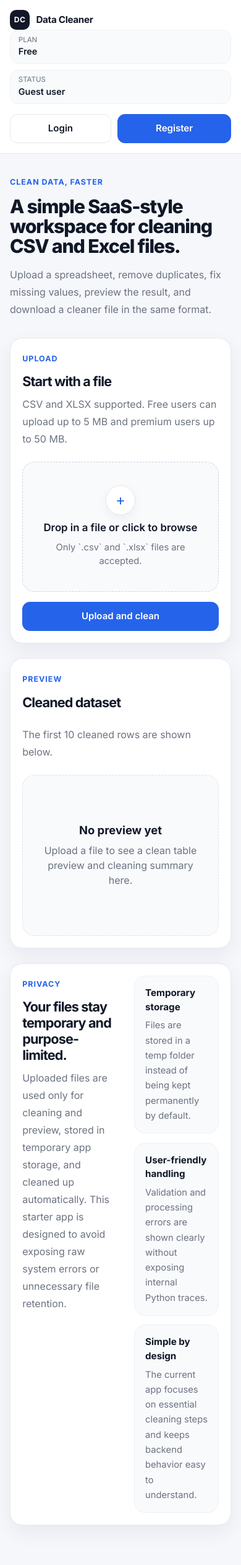
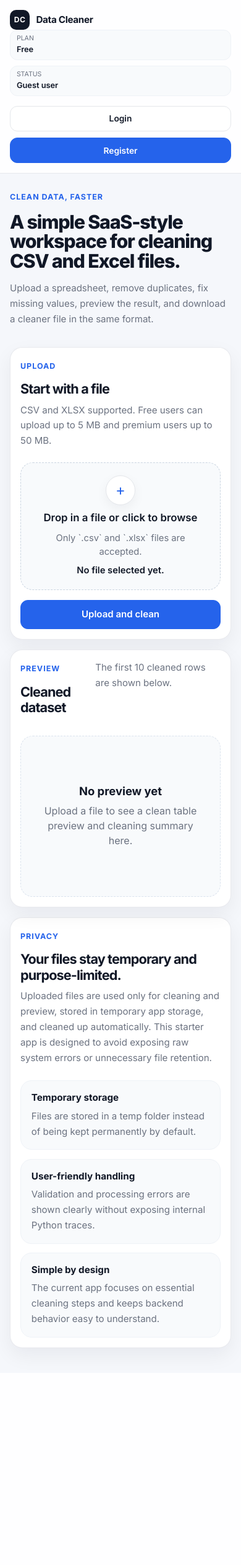
Before and after one commit to siddd26/data-cleaner-app, a Flask app: page / in a window 390 px wide. Shown: the whole page at 62% size. After the commit the page ends 2197 px from the top, so only its background shows below. Run offline with Flask 3, Linux system fonts and the light colour scheme.

Commit message:
Fix drag-and-drop upload box and apply additional UI improvements in index.html and styles.css

```diff
--- a/app/static/css/styles.css
+++ b/app/static/css/styles.css
@@ -221,7 +245,14 @@ a {
 .content-grid {
     display: grid;
     gap: 1.5rem;
-    grid-template-columns: minmax(320px, 380px) minmax(0, 1fr);
+    grid-template-columns: minmax(0, 360px) minmax(0, 1fr);
+    align-items: start;
+    width: 100%;
+}
+
+.content-grid > * {
+    min-width: 0;
+    max-width: 100%;
 }
 
 .saas-card {
@@ -230,11 +261,15 @@ a {
     border-radius: 24px;
     box-shadow: var(--shadow-soft);
     padding: 1.6rem;
+    min-width: 0;
+    max-width: 100%;
+    overflow: hidden;
 }
 
 .upload-card,
 .preview-card {
     min-height: 100%;
+    width: 100%;
 }
 
 .section-header {
@@ -257,15 +292,18 @@ a {
 .section-text {
     margin-bottom: 0;
     max-width: 420px;
+    min-width: 0;
 }
 
 .upload-form {
     display: grid;
     gap: 1rem;
+    min-width: 0;
+    max-width: 100%;
 }
 
 .upload-dropzone {
-    align-items: center;
+    align-items: stretch;
     background: var(--surface-muted);
     border: 1px dashed #cbd5e1;
     border-radius: 20px;
@@ -277,11 +315,26 @@ a {
     justify-content: center;
     padding: 2rem;
     text-align: center;
+    transition: background-color 0.18s ease, border-color 0.18s ease, box-shadow 0.18s ease, transform 0.18s ease;
+    width: 100%;
+    max-width: 100%;
 }
 
 .upload-dropzone:hover {
     border-color: #94a3b8;
     background: #f8fbff;
+}
+
+.upload-dropzone.is-dragover {
+    background: #eff6ff;
+    border-color: #60a5fa;
+    box-shadow: 0 0 0 4px rgba(37, 99, 235, 0.08);
+    transform: translateY(-1px);
+}
+
+.upload-dropzone.is-ready {
+    background: #f0fdf4;
+    border-color: #34d399;
 }
 
 .upload-dropzone-icon {
@@ -296,6 +349,12 @@ a {
     height: 3rem;
     justify-content: center;
     width: 3rem;
+    margin: auto;
+}
+
+.upload-dropzone.is-ready .upload-dropzone-icon {
+    border-color: #bbf7d0;
+    color: #059669;
 }
 
 .upload-dropzone-title {
@@ -309,8 +368,33 @@ a {
     font-size: 0.92rem;
 }
 
+.upload-dropzone-file {
+    color: var(--text-strong);
+    display: block;
+    font-size: 0.92rem;
+    font-weight: 600;
+
+    width: 100%;
+    max-width: 100%;
+    min-width: 0;
+
+    overflow: hidden;
+    text-overflow: ellipsis;
+    white-space: nowrap;
+    /* padding: 0 0.25rem; */
+    /* display: block; */
+
+    text-align: center;
+}
+
 .upload-input {
     display: none;
+}
+
+.upload-form,
+.upload-dropzone,
+.section-header {
+    min-width: 0;
 }
 
 .download-panel {
@@ -330,12 +429,53 @@ a {
     font-size: 1rem;
     font-weight: 600;
     margin: 0.2rem 0 0.35rem;
+    overflow-wrap: anywhere;
 }
 
 .download-text {
     color: var(--text-soft);
     font-size: 0.92rem;
     margin: 0;
+}
+
+.download-button {
+    flex: 0 0 auto;
+    white-space: nowrap;
+    max-width: 100%;
+}
+
+.upload-submit-button {
+    align-items: center;
+    display: inline-flex;
+    gap: 0.65rem;
+    justify-content: center;
+    width: 100%;
+}
+
+.upload-submit-button:disabled {
+    background: #93c5fd;
+    border-color: #93c5fd;
+    color: #eff6ff;
+    cursor: not-allowed;
+}
+
+.button-spinner {
+    animation: spin 0.8s linear infinite;
+    border: 2px solid rgba(255, 255, 255, 0.35);
+    border-radius: 999px;
+    border-top-color: #ffffff;
+    display: none;
+    height: 1rem;
+    width: 1rem;
+}
+
+.upload-form.is-processing .button-spinner {
+    display: inline-flex;
+}
+
+.upload-form.is-processing .upload-dropzone {
+    opacity: 0.8;
+    pointer-events: none;
 }
 
 .stats-grid {
@@ -522,6 +673,7 @@ a {
 @media (max-width: 991.98px) {
     .content-grid {
         grid-template-columns: 1fr;
+        gap: 1.25rem;
     }
 
     .app-navbar-inner,
@@ -544,15 +696,41 @@ a {
     .download-panel,
     .privacy-card {
         align-items: flex-start;
-        flex-direction: column;
     }
 
     .stats-grid {
         grid-template-columns: repeat(2, minmax(0, 1fr));
     }
+
+    .privacy-card {
+        grid-template-columns: 1fr;
+    }
+
+    .download-panel {
+        flex-direction: column;
+    }
 }
 
 @media (max-width: 767.98px) {
+    .app-navbar {
+        backdrop-filter: none;
+        position: static;
+    }
+
+    .content-grid {
+        display: flex;
+        flex-direction: column;
+        gap: 1rem;
+    }
+
+    .upload-card {
+        order: 1;
+    }
+
+    .preview-card {
+        order: 2;
+    }
+
     .app-nav-actions {
         gap: 0.65rem;
     }
@@ -564,10 +742,14 @@ a {
 
     .app-nav-actions {
         width: 100%;
+        display: grid;
+        grid-template-columns: repeat(2, minmax(0, 1fr));
     }
 
     .app-nav-actions .btn-app {
-        flex: 1 1 auto;
+        font-size: 0.86rem;
+        padding: 0.58rem 0.75rem;
+        width: 100%;
         text-align: center;
     }
 
@@ -576,8 +758,18 @@ a {
     }
 
     .nav-meta-item {
+        border-radius: 12px;
+        padding: 0.45rem 0.62rem;
         min-width: 0;
         width: 100%;
+    }
+
+    .nav-meta-label {
+        font-size: 0.66rem;
+    }
+
+    .nav-meta-value {
+        font-size: 0.8rem;
     }
 
     .nav-meta-value-muted {
@@ -587,7 +779,8 @@ a {
     }
 
     .app-shell {
-        padding-top: 2rem;
+        padding-bottom: 2.5rem;
+        padding-top: 1.5rem;
     }
 
     .hero-title {
@@ -596,12 +789,21 @@ a {
 
     .saas-card {
         border-radius: 20px;
-        padding: 1.2rem;
+        padding: 1rem;
     }
 
     .upload-dropzone {
-        min-height: 210px;
-        padding: 1.5rem;
+        min-height: 190px;
+        padding: 1.25rem;
+    }
+
+    .download-panel {
+        align-items: stretch;
+        padding: 1rem;
+    }
+
+    .download-button {
+        width: 100%;
     }
 
     .stats-grid {
@@ -610,7 +812,21 @@ a {
 
     .preview-table th,
     .preview-table td {
-        padding: 0.8rem 0.85rem;
+        padding: 0.75rem;
+    }
+
+    .preview-table th {
+        font-size: 0.72rem;
+        max-width: 160px;
+    }
+
+    .preview-table td {
+        font-size: 0.9rem;
+        max-width: 160px;
+    }
+
+    .privacy-section {
+        margin-top: 1rem;
     }
 }
 
@@ -635,6 +851,14 @@ a {
         font-size: 1.9rem;
     }
 
+    .hero-text,
+    .section-text,
+    .privacy-point-text,
+    .download-text {
+        font-size: 0.94rem;
+        line-height: 1.65;
+    }
+
     .section-title {
         font-size: 1.35rem;
     }
@@ -643,8 +867,25 @@ a {
         padding: 0.72rem 0.9rem;
     }
 
+    .app-nav-actions {
+        grid-template-columns: 1fr;
+    }
+
+    .metric-card {
+        padding: 0.9rem;
+    }
+
+    .metric-value {
+        font-size: 1.15rem;
+    }
+
     .preview-empty-state {
         min-height: 260px;
         padding: 1.4rem;
     }
+
+    .flash-overlay {
+        max-width: calc(100vw - 1rem);
+        top: 0.6rem;
+    }
 }
--- a/app/templates/index.html
+++ b/app/templates/index.html
@@ -12,7 +12,6 @@
 </section>
 
 <section class="content-grid">
-    <div class="upload-column">
     <div class="saas-card upload-card">
         <div class="section-header">
             <div>
@@ -22,30 +21,32 @@
             <p class="section-text">CSV and XLSX supported. Free users can upload up to 5 MB and premium users up to 50 MB.</p>
         </div>
 
-            <form method="post" action="{{ url_for('main.upload_file') }}" enctype="multipart/form-data" class="upload-form">
-                <label class="upload-dropzone" for="data_file">
-                    <span class="upload-dropzone-icon">+</span>
-                    <span class="upload-dropzone-title">Drop in a file or click to browse</span>
-                    <span class="upload-dropzone-text">Only `.csv` and `.xlsx` files are accepted.</span>
+        <form method="post" action="{{ url_for('main.upload_file') }}" enctype="multipart/form-data" class="upload-form" data-async="true">
+            <label class="upload-dropzone" for="data_file" data-dropzone>
+                <span class="upload-dropzone-icon" data-dropzone-icon>+</span>
+                <span class="upload-dropzone-title" data-dropzone-title>Drop in a file or click to browse</span>
+                <span class="upload-dropzone-text" data-dropzone-hint>Only `.csv` and `.xlsx` files are accepted.</span>
+                <span class="upload-dropzone-file" data-dropzone-file>No file selected yet.</span>
                 <input class="upload-input" id="data_file" name="data_file" type="file" accept=".csv,.xlsx" required>
             </label>
-                <button class="btn btn-app btn-app-primary btn-app-lg" type="submit">Upload and clean</button>
+            <button class="btn btn-app btn-app-primary btn-app-lg upload-submit-button" type="submit" data-submit-button>
+                <span class="button-spinner" aria-hidden="true"></span>
+                <span data-submit-label>Upload and clean</span>
+            </button>
         </form>
 
         {% if download_ready %}
             <div class="download-panel">
-                    <div>
-                        <span class="section-eyebrow">Ready</span>
+                <div class="download-copy">
+                    <span class="download-label">Ready</span>
                     <h3 class="download-title">{{ original_filename }}</h3>
                     <p class="download-text">Your cleaned file is ready to download in the original format.</p>
                 </div>
-                    <a class="btn btn-app btn-app-secondary" href="{{ url_for('main.download_file') }}">Download file</a>
+                <a class="btn btn-app btn-app-secondary download-button" href="{{ url_for('main.download_file') }}">Download file</a>
             </div>
         {% endif %}
     </div>
-    </div>
 
-    <div class="preview-column">
     <div class="saas-card preview-card">
         <div class="section-header section-header-row">
             <div>
@@ -106,7 +107,6 @@
             </div>
         {% endif %}
     </div>
-    </div>
 </section>
 
 <section class="privacy-section">
```
Also changed, not shown: other parts of app/static/css/styles.css (+50 -0 lines). Lines whose indentation alone changed are shown as unchanged.
